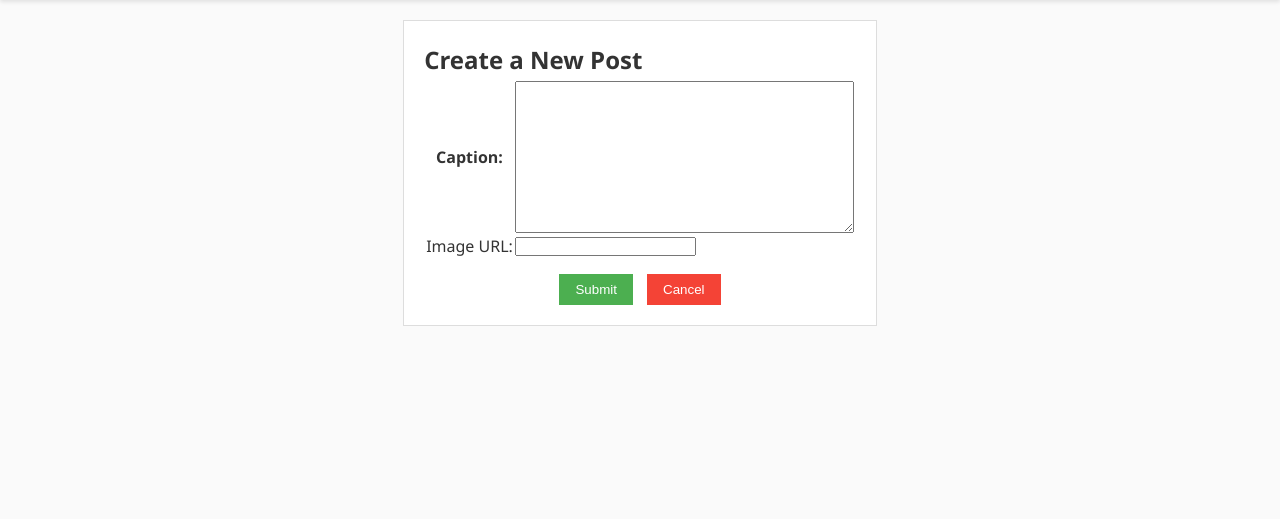
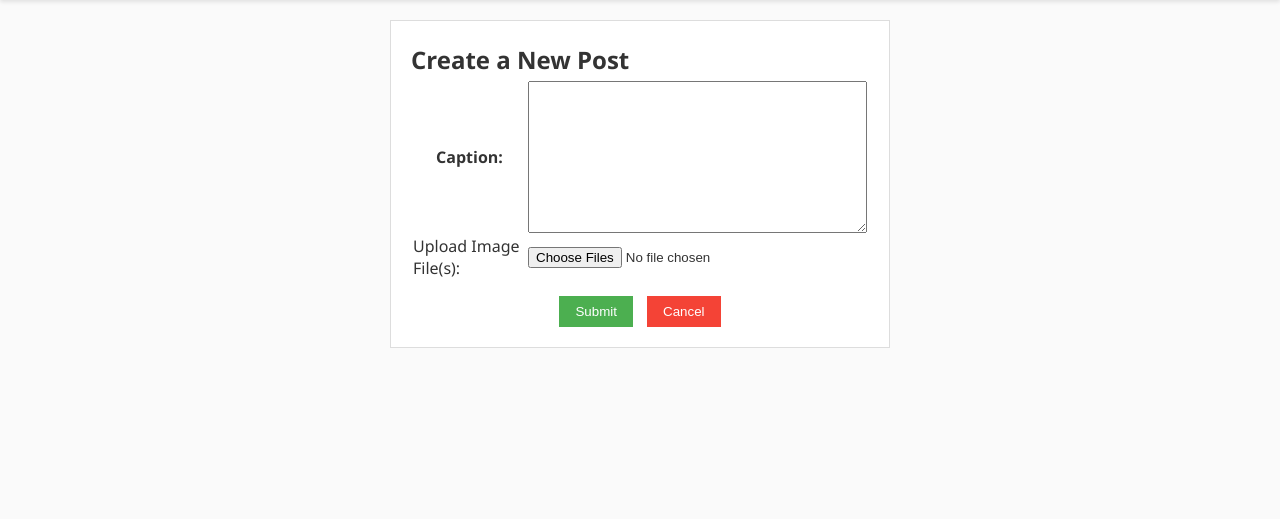
Before and after one commit to falktravis/cs412-travisf, a Django app: page /mini_insta/profile/1/create_post/ in a window 1280 px wide. Shown: the part 59-578 px from the top of the page. Run offline with Django 5.2, Linux system fonts and the light colour scheme; data comes from the database, SQL or seed files in the repository; both versions use the stored data as it was after the commit.

Commit message:
Tasks 1 & 2 Complete - pushing for save state

```diff
--- a/cs412/urls.py
+++ b/cs412/urls.py
@@ -24,4 +24,4 @@ urlpatterns = [
     path('quotes/', include('quotes.urls')),
     path('restaurant/', include('restaurant.urls')),
     path('mini_insta/', include('mini_insta.urls')),
-] + static(settings.STATIC_URL, document_root=settings.STATIC_ROOT)
+] + static(settings.STATIC_URL, document_root=settings.STATIC_ROOT) + static(settings.MEDIA_URL, document_root=settings.MEDIA_ROOT)
--- a/mini_insta/forms.py
+++ b/mini_insta/forms.py
@@ -11,3 +11,11 @@ class CreatePostForm(forms.ModelForm):
     class Meta:
         model = Post
         fields = ['caption']
+
+
+class UpdateProfileForm(forms.ModelForm):
+    '''Form to update a profile (not username or join_date).'''
+
+    class Meta:
+        model = Profile
+        fields = ['display_name', 'profile_image_url', 'bio_text']
--- a/mini_insta/models.py
+++ b/mini_insta/models.py
@@ -4,6 +4,7 @@
 
 
 from django.db import models
+from django.urls import reverse
 
 # Create your models here.
 class Profile(models.Model):
@@ -21,6 +22,10 @@ class Profile(models.Model):
         """Retrieve all posts associated with this profile as a QuerySet containing posts."""
         return Post.objects.filter(profile=self)
 
+    def get_absolute_url(self):
+        '''return URL to this profile (used after update)'''
+        return reverse('show_profile', kwargs={'pk': self.pk})
+
 class Post(models.Model):
     """Post model to store user posts."""
     profile = models.ForeignKey(Profile, on_delete=models.CASCADE)
@@ -37,8 +42,21 @@ class Post(models.Model):
 class Photo(models.Model):
     """Photo model to store photos associated with posts."""
     post = models.ForeignKey(Post, on_delete=models.CASCADE)
-    image_url = models.URLField()
+    image_url = models.URLField(blank=True)
+    image_file = models.ImageField(blank=True)
     timestamp = models.DateTimeField(auto_now_add=True)
 
     def __str__(self):
-        return f"Photo for Post ID {self.post.id} at {self.timestamp}"
+        # Reflect where the image actually lives: URL vs file
+        if self.image_url:
+            return f"Photo(URL) for Post {self.post.id} at {self.image_url}"
+
+        return f"Photo(File) for Post {self.post.id} at {self.image_file.url}"
+
+    def get_image_url(self):
+        """Return the URL to the image regardless of storage."""
+        if self.image_url:
+            return self.image_url
+        if self.image_file:
+            return self.image_file.url
+        return ''
--- a/mini_insta/templates/mini_insta/create_post_form.html
+++ b/mini_insta/templates/mini_insta/create_post_form.html
@@ -5,13 +5,13 @@
 {% block content %}
 <div class="create-post-container">
   <h2>Create a New Post</h2>
-  <form method="post" action="{% url 'create_post' profile.pk %}" class="create-post-form">
+  <form method="post" enctype="multipart/form-data" action="{% url 'create_post' profile.pk %}" class="create-post-form">
     {% csrf_token %}
     <table>
       {{ form.as_table }}
       <tr>
-        <td><label for="image_url">Image URL:</label></td>
-        <td><input type="url" name="image_url" id="image_url"></td>
+        <td><label for="files">Upload Image File(s):</label></td>
+        <td><input type="file" name="files" id="files" multiple></td>
       </tr>
     </table>
     <div class="create-post-buttons">
--- a/mini_insta/templates/mini_insta/show_post.html
+++ b/mini_insta/templates/mini_insta/show_post.html
@@ -13,7 +13,7 @@
 
     <div class="post-photos">
         {% for photo in post.get_all_photos %}
-            <img src="{{ photo.image_url }}">
+            <img src="{{ photo.get_image_url }}">
         {% empty %}
             <p>No photos available.</p>
         {% endfor %}
--- a/mini_insta/templates/mini_insta/show_profile.html
+++ b/mini_insta/templates/mini_insta/show_profile.html
@@ -16,6 +16,7 @@
         <p><strong>Joined on:</strong> {{ profile.join_date|date:"F j, Y" }}</p>
         <p><strong>Following:</strong> Coming Soon!</p>
         <p><strong>Followers:</strong> Coming Soon!</p>
+        <p><a href="{% url 'update_profile' profile.pk %}">Update Profile</a></p>
 
         <!-- Display user's posts   -->
         <h3>Posts</h3>
@@ -24,7 +25,7 @@
                 <a class="post" href="{% url 'show_post' post.pk %}">
                     <p>{{ post.caption }}</p>
                     {% if post.get_all_photos %}
-                    <img src="{{ post.get_all_photos.first.image_url }}">
+                    <img src="{{ post.get_all_photos.first.get_image_url }}">
                     {% else %}
                     <img src="https://upload.wikimedia.org/wikipedia/commons/thumb/a/ac/No_image_available.svg/1024px-No_image_available.svg.png">
                     {% endif %}
--- a/mini_insta/urls.py
+++ b/mini_insta/urls.py
@@ -3,11 +3,12 @@
 # Description: Model definitions for mini_insta app
 
 from django.urls import path
-from .views import ProfileListView, ProfileDetailView, PostDetailView, CreatePostView
+from .views import ProfileListView, ProfileDetailView, PostDetailView, CreatePostView, UpdateProfileView
 
 urlpatterns = [
     path('', ProfileListView.as_view(), name='show_all_profiles'),
     path('profile/<int:pk>/', ProfileDetailView.as_view(), name='show_profile'),
     path('post/<int:pk>/', PostDetailView.as_view(), name='show_post'),
     path('profile/<int:pk>/create_post/', CreatePostView.as_view(), name='create_post'),
+    path('profile/<int:pk>/update/', UpdateProfileView.as_view(), name='update_profile'),
 ]
--- a/mini_insta/views.py
+++ b/mini_insta/views.py
@@ -4,8 +4,9 @@
 
 from django.shortcuts import render
 from django.views.generic import ListView, DetailView, CreateView
+from django.views.generic.edit import UpdateView
 from .models import Profile, Post, Photo
-from .forms import CreatePostForm
+from .forms import CreatePostForm, UpdateProfileForm
 from django.urls import reverse
 
 # Create your views here.
@@ -68,12 +69,11 @@ class CreatePostView(CreateView):
         # delegate the work to the superclass method form_valid:
         response = super().form_valid(form)
 
-        # create a new Photo for this post using the image_url from the form
-        image_url = self.request.POST.get('image_url')
-        if image_url:
+        files = self.request.FILES.getlist('files')
+        for f in files:
             Photo.objects.create(
                 post=self.object,
-                image_url=image_url
+                image_file=f
             )
 
         return response
@@ -85,3 +85,11 @@ class CreatePostView(CreateView):
         pk = self.kwargs['pk']
         # call reverse to generate the URL to the profile
         return reverse('show_profile', kwargs={'pk':pk})
+
+
+class UpdateProfileView(UpdateView):
+    '''Update an existing Profile.'''
+
+    model = Profile
+    form_class = UpdateProfileForm
+    template_name = 'mini_insta/update_profile_form.html'
```
Also changed, not shown: mini_insta/templates/mini_insta/update_profile_form.html (added, +17 -0 lines), db.sqlite3, media/01_big.jpg (added), media/beetles.jpg (added), mini_insta/migrations/0003_photo_image_file_alter_photo_image_url.py (added).
